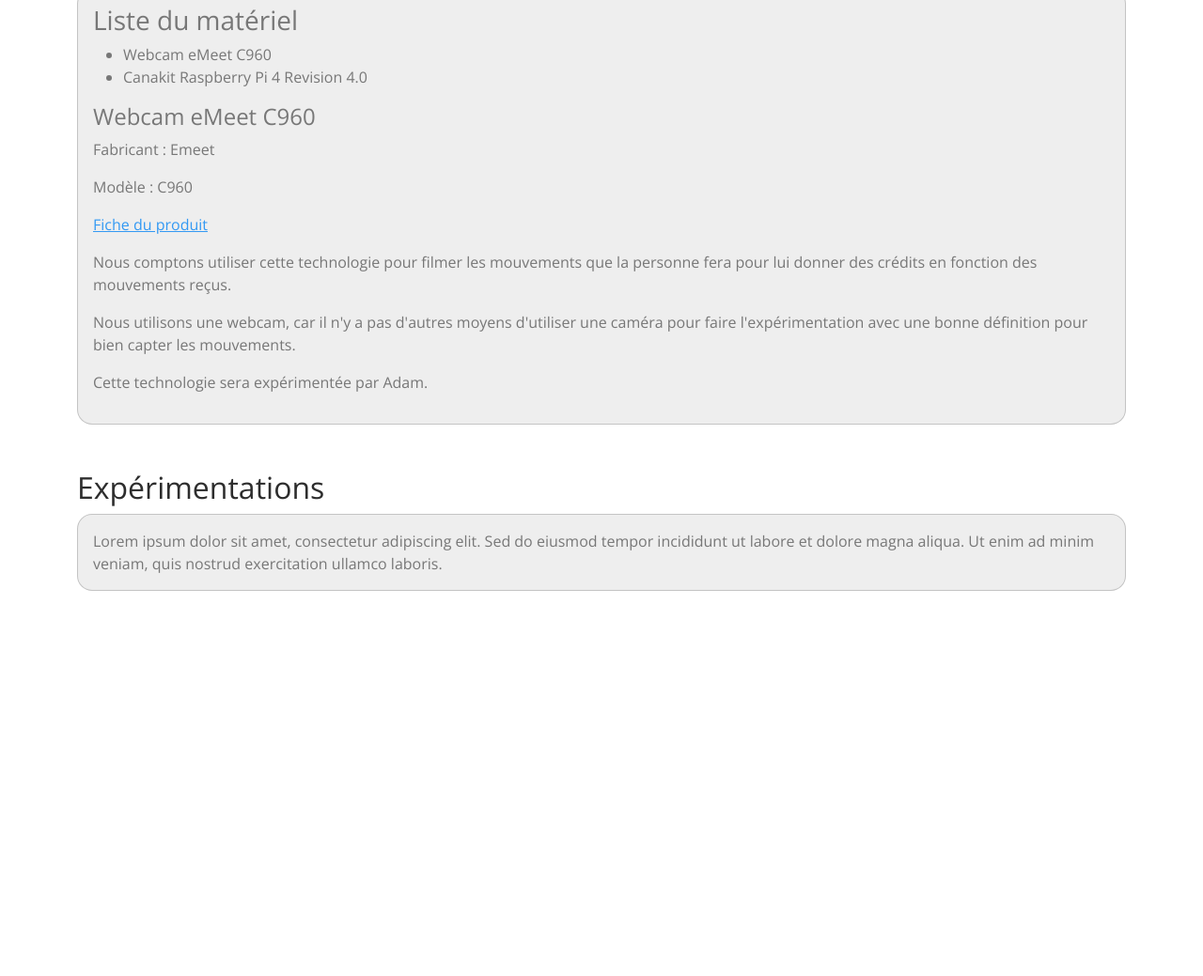
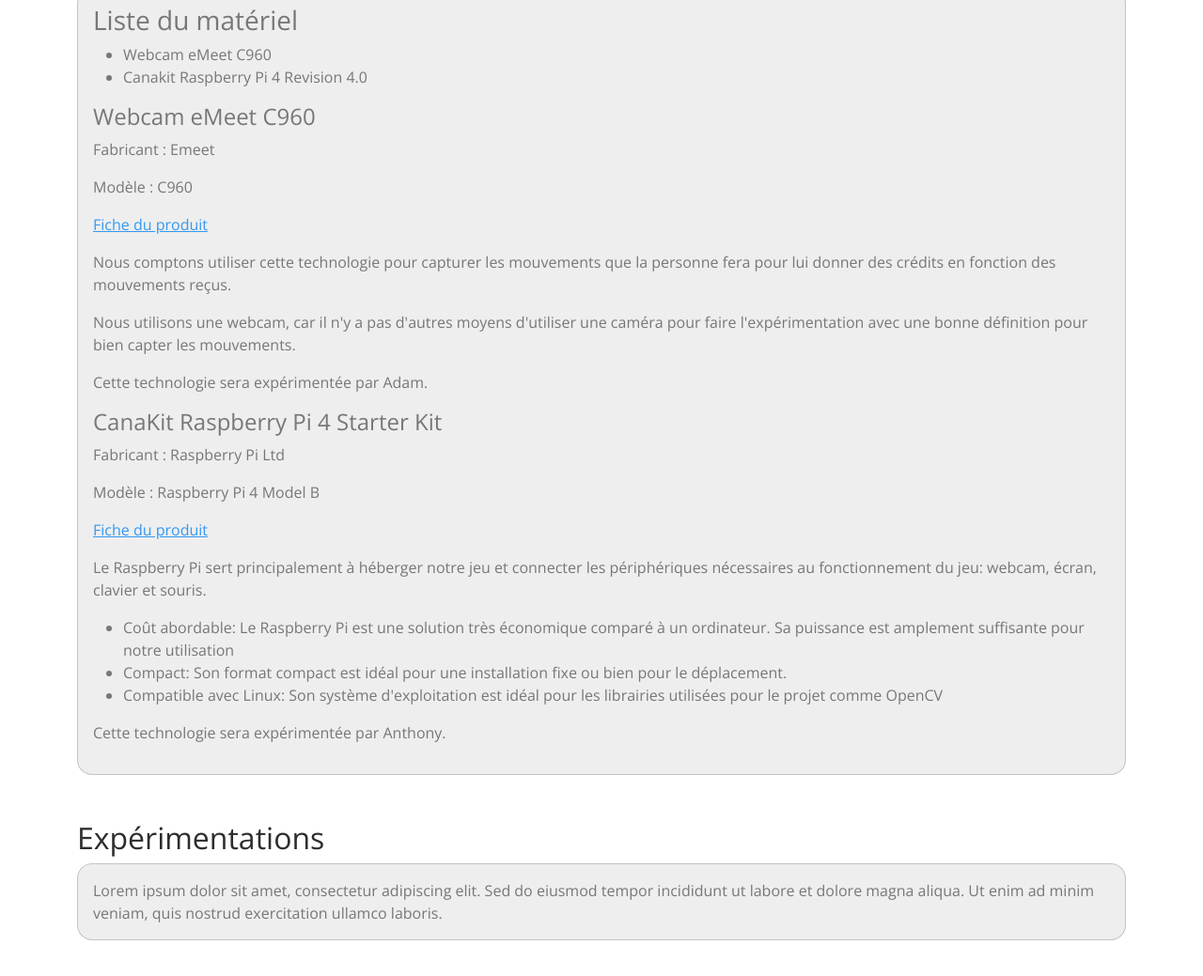
Before and after one commit to arksyy/minedrop, a plain HTML site: page index.html in a window 1280 px wide. Shown: the part 1621-2660 px from the top of the page at 94% size. Before the commit the page ends 2298 px from the top, so only its background shows below. Drawn offline with nearby package versions, Linux system fonts and the light colour scheme.

Commit message:
Fiche technique pour le Raspberry Pi

```diff
--- a/index.html
+++ b/index.html
@@ -136,10 +136,33 @@
             <p>Fabricant : Emeet</p>
             <p>Modèle : C960</p>
             <p><a href="https://emeet.com/en-ca/products/webcam-c960?_pos=5&_sid=63b46cd14&_ss=r&variant=40815889481899">Fiche du produit</a></p>
-            <p>Nous comptons utiliser cette technologie pour filmer les mouvements que la personne fera pour lui donner des crédits en fonction des mouvements reçus.
+            <p>Nous comptons utiliser cette technologie pour capturer les mouvements que la personne fera pour lui donner des crédits en fonction des mouvements reçus.
             </p>
             <p>Nous utilisons une webcam, car il n'y a pas d'autres moyens d'utiliser une caméra pour faire l'expérimentation avec une bonne définition pour bien capter les mouvements.</p>
             <p>Cette technologie sera expérimentée par Adam.</p>
+          </div>
+
+          <h4>CanaKit Raspberry Pi 4 Starter Kit</h4>
+          <div class="card-text">
+            <p>Fabricant : Raspberry Pi Ltd</p>
+            <p>Modèle : Raspberry Pi 4 Model B</p>
+            <p><a href="https://www.canakit.com/raspberry-pi-4-starter-kit.html">Fiche du produit</a></p>
+            <p>Le Raspberry Pi sert principalement à héberger notre jeu et connecter les périphériques nécessaires au fonctionnement du
+              jeu: webcam, écran, clavier et souris.
+            </p>
+            <ul>
+              <li>
+                Coût abordable: Le Raspberry Pi est une solution très économique comparé à un ordinateur. Sa puissance est amplement suffisante
+                pour notre utilisation
+              </li>
+              <li>
+                Compact: Son format compact est idéal pour une installation fixe ou bien pour le déplacement.
+              </li>
+              <li>
+                Compatible avec Linux: Son système d'exploitation est idéal pour les librairies utilisées pour le projet comme OpenCV
+              </li>
+            </ul>
+            <p>Cette technologie sera expérimentée par Anthony.</p>
           </div>
 
         </div>
```
